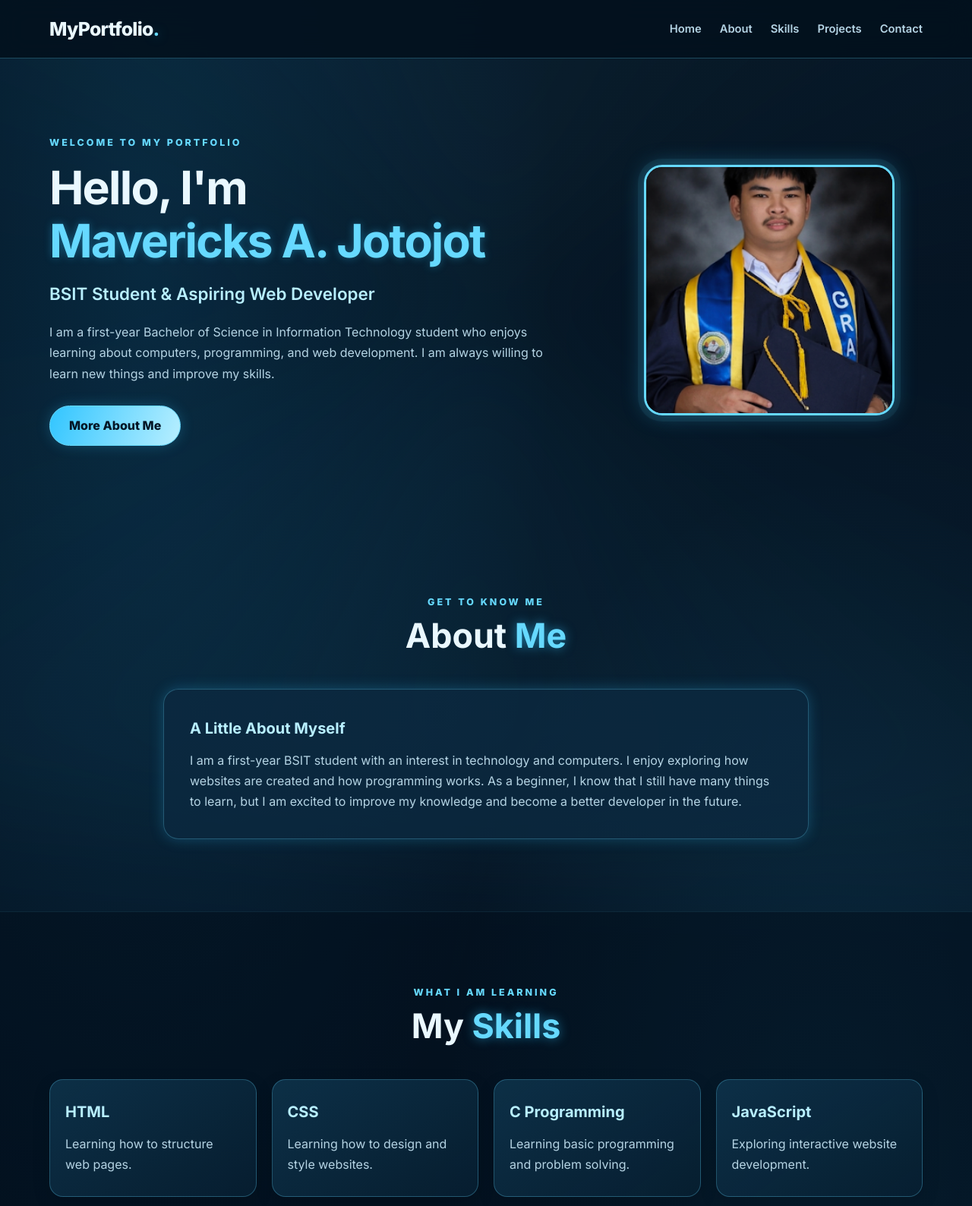
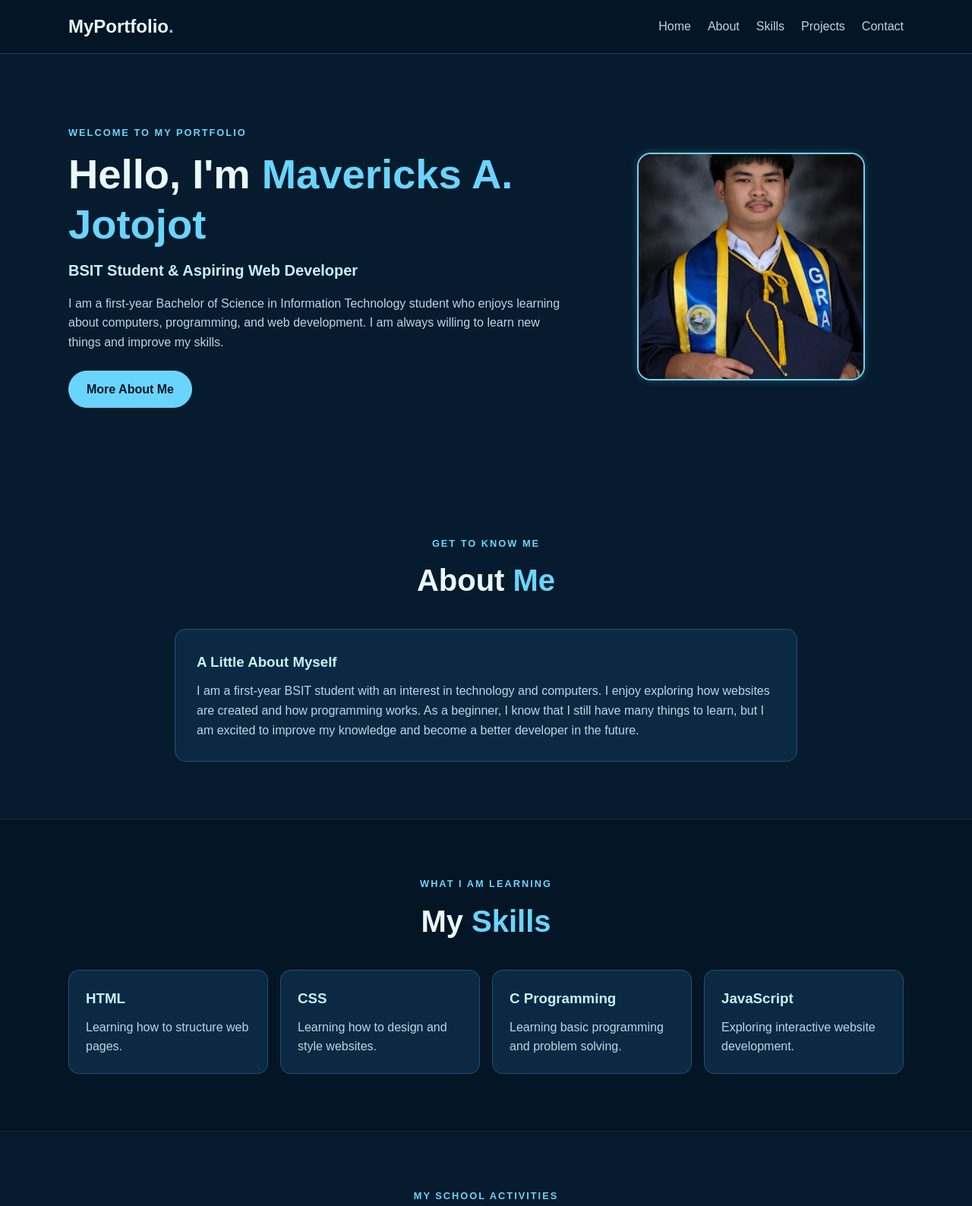
Before and after one commit to MaveJotojot/mavericks_portfolio-website5, a plain HTML site: page index.html in a window 1280 px wide. Shown: the top 1588 px of the page at 76% size. Drawn offline with Linux system fonts and the light colour scheme.

Commit message:
Update stylecss.css

```diff
--- a/stylecss.css
+++ b/stylecss.css
@@ -1,23 +1,15 @@
-/* =====================================================
-   MAVERICKS A. JOTOJOT - LIGHT BLUE ANIMATED PORTFOLIO
-   Save this file as: stylecss.css
-   Works with the class names in your existing index.html
-   ===================================================== */
-
-@import url('https://fonts.googleapis.com/css2?family=Inter:wght@400;500;600;700;800&display=swap');
+/* LIGHTWEIGHT LIGHT BLUE PORTFOLIO CSS
+   Save as: stylecss.css
+   Designed for your existing index.html.
+*/
 
 :root {
-    --bg: #061626;
-    --bg-deep: #03101d;
-    --panel: rgba(12, 42, 65, 0.78);
-    --panel-solid: #0c2a41;
-    --blue: #66d9ff;
-    --blue-bright: #31c5ff;
-    --blue-soft: #b8efff;
+    --navy: #061b2d;
+    --navy-light: #0b2942;
+    --blue: #69d5ff;
+    --blue-light: #c5f1ff;
     --text: #eaf8ff;
-    --muted: #b5d4e4;
-    --line: rgba(102, 217, 255, 0.28);
-    --glow: 0 0 18px rgba(49, 197, 255, 0.25);
+    --muted: #b9d7e6;
 }
 
 * {
@@ -28,282 +20,182 @@
 }
 
 body {
-    min-height: 100vh;
+    background: var(--navy);
+    color: var(--text);
+    font-family: Arial, sans-serif;
+    line-height: 1.6;
     overflow-x: hidden;
-    background:
-        radial-gradient(ellipse at 15% 10%, rgba(24, 133, 190, 0.20), transparent 35%),
-        radial-gradient(ellipse at 85% 45%, rgba(35, 172, 225, 0.13), transparent 34%),
-        linear-gradient(135deg, var(--bg-deep), var(--bg) 55%, #08243a);
-    color: var(--text);
-    font-family: 'Inter', Arial, sans-serif;
-    line-height: 1.7;
-}
-
-/* Subtle moving background glow (does not move the content) */
-body::before {
-    content: "";
-    position: fixed;
-    inset: -35%;
-    z-index: -1;
-    pointer-events: none;
-    background: conic-gradient(
-        from 90deg,
-        transparent,
-        rgba(49, 197, 255, 0.07),
-        transparent,
-        rgba(102, 217, 255, 0.06),
-        transparent
-    );
-    filter: blur(75px);
-    animation: backgroundDrift 18s ease-in-out infinite alternate;
-}
-
-@keyframes backgroundDrift {
-    from { transform: rotate(0deg) scale(1); }
-    to { transform: rotate(18deg) scale(1.08); }
 }
 
 /* NAVIGATION */
 header {
     position: sticky;
     top: 0;
-    z-index: 100;
-    background: rgba(3, 16, 29, 0.88);
-    border-bottom: 1px solid var(--line);
-    backdrop-filter: blur(16px);
-    -webkit-backdrop-filter: blur(16px);
+    z-index: 10;
+    background: #041525;
+    border-bottom: 1px solid rgba(105, 213, 255, 0.25);
 }
 
 .navbar {
-    width: min(1150px, 90%);
-    min-height: 76px;
+    width: 90%;
+    max-width: 1100px;
+    min-height: 70px;
     margin: auto;
     display: flex;
+    justify-content: space-between;
     align-items: center;
-    justify-content: space-between;
-    gap: 24px;
+    gap: 18px;
 }
 
 .logo {
     color: var(--text);
-    font-size: 1.55rem;
-    font-weight: 800;
-    letter-spacing: -0.7px;
-    white-space: nowrap;
+    font-size: 1.5rem;
 }
 
 .logo span,
 h1 span,
 .section-title h2 span {
     color: var(--blue);
-    text-shadow: 0 0 14px rgba(49, 197, 255, 0.55);
 }
 
 .nav-links {
     display: flex;
-    align-items: center;
-    justify-content: flex-end;
     flex-wrap: wrap;
-    gap: 8px 24px;
+    gap: 12px 22px;
     list-style: none;
 }
 
 .nav-links a {
-    position: relative;
     color: var(--muted);
-    font-size: 0.92rem;
-    font-weight: 600;
     text-decoration: none;
-    transition: color 0.25s ease, text-shadow 0.25s ease;
-}
-
-.nav-links a::after {
-    content: "";
-    position: absolute;
-    left: 0;
-    bottom: -7px;
-    width: 0;
-    height: 2px;
-    border-radius: 5px;
-    background: var(--blue);
-    box-shadow: 0 0 10px var(--blue);
-    transition: width 0.3s ease;
+    transition: color 0.2s ease;
 }
 
 .nav-links a:hover {
-    color: var(--blue-soft);
-    text-shadow: 0 0 12px rgba(102, 217, 255, 0.55);
-}
-
-.nav-links a:hover::after {
-    width: 100%;
+    color: var(--blue);
 }
 
 /* HOME */
 .home {
-    width: min(1150px, 90%);
-    min-height: 610px;
+    width: 90%;
+    max-width: 1100px;
+    min-height: 560px;
     margin: auto;
-    padding: 90px 0;
+    padding: 65px 0;
     display: grid;
-    grid-template-columns: minmax(0, 1.35fr) minmax(250px, 0.8fr);
+    grid-template-columns: 1.3fr 0.8fr;
     align-items: center;
-    gap: 65px;
+    gap: 45px;
 }
 
 .home-content {
-    animation: enterLeft 0.9s ease both;
+    animation: fadeIn 0.65s ease-out both;
 }
 
 .welcome,
 .section-title > p {
     color: var(--blue);
-    font-size: 0.78rem;
-    font-weight: 800;
-    letter-spacing: 3px;
+    font-size: 0.8rem;
+    font-weight: bold;
+    letter-spacing: 2px;
 }
 
 .home-content h1 {
-    margin: 15px 0;
-    color: var(--text);
-    font-size: clamp(2.2rem, 5vw, 3.8rem);
-    line-height: 1.15;
-    letter-spacing: -1.8px;
-}
-
-.home-content h1 span {
-    display: inline-block;
-    animation: textGlow 3s ease-in-out infinite alternate;
+    margin: 12px 0;
+    font-size: clamp(2rem, 5vw, 3.4rem);
+    line-height: 1.2;
 }
 
 .home-content h2 {
-    margin-bottom: 18px;
-    color: var(--blue-soft);
-    font-size: clamp(1.05rem, 2vw, 1.4rem);
-    font-weight: 600;
+    margin-bottom: 15px;
+    color: var(--blue-light);
+    font-size: 1.25rem;
 }
 
 .home-content > p:not(.welcome) {
-    max-width: 650px;
-    margin-bottom: 28px;
+    margin-bottom: 24px;
     color: var(--muted);
 }
 
 .home-image {
     display: flex;
+    justify-content: center;
     align-items: center;
-    justify-content: center;
-    animation: enterRight 1s ease both;
+    animation: fadeIn 0.8s ease-out both;
 }
 
-/* Profile image is intentionally STATIC: no floating or movement */
+/* Picture remains in a fixed position; no floating animation */
 .home-image img {
     display: block;
-    width: min(100%, 330px);
+    width: min(100%, 300px);
     height: auto;
-    max-height: 390px;
+    max-height: 380px;
     object-fit: cover;
-    object-position: center;
-    border: 3px solid var(--blue);
-    border-radius: 24px;
-    box-shadow:
-        0 0 0 8px rgba(102, 217, 255, 0.07),
-        0 0 28px rgba(49, 197, 255, 0.35);
+    border: 2px solid var(--blue);
+    border-radius: 18px;
+    box-shadow: 0 0 12px rgba(105, 213, 255, 0.22);
     animation: none !important;
     transform: none !important;
 }
 
-/* BUTTONS */
+/* BUTTON */
 .btn {
-    position: relative;
-    display: inline-flex;
-    align-items: center;
-    justify-content: center;
-    padding: 12px 25px;
-    overflow: hidden;
+    display: inline-block;
+    padding: 11px 23px;
     border: 1px solid var(--blue);
-    border-radius: 999px;
-    background: linear-gradient(110deg, var(--blue-bright), var(--blue-soft));
-    color: #031626;
-    font-weight: 800;
+    border-radius: 25px;
+    background: var(--blue);
+    color: #031522;
+    font-weight: bold;
     text-decoration: none;
-    box-shadow: 0 0 18px rgba(49, 197, 255, 0.24);
-    transition: transform 0.25s ease, box-shadow 0.25s ease, filter 0.25s ease;
-}
-
-.btn::before {
-    content: "";
-    position: absolute;
-    top: -60%;
-    left: -80%;
-    width: 45%;
-    height: 220%;
-    background: rgba(255, 255, 255, 0.55);
-    transform: rotate(25deg);
-    transition: left 0.55s ease;
+    transition: background 0.2s ease, box-shadow 0.2s ease;
 }
 
 .btn:hover {
-    transform: translateY(-3px);
-    filter: brightness(1.08);
-    box-shadow: 0 0 22px rgba(49, 197, 255, 0.55);
+    background: var(--blue-light);
+    box-shadow: 0 0 12px rgba(105, 213, 255, 0.35);
 }
 
-.btn:hover::before {
-    left: 140%;
-}
-
-/* GENERAL SECTIONS */
+/* SECTIONS */
 .section {
-    width: 100%;
-    padding: 95px max(5%, calc((100% - 1150px) / 2));
-    position: relative;
+    padding: 75px max(5%, calc((100% - 1100px) / 2));
 }
 
 .dark-section {
-    background: rgba(3, 16, 29, 0.55);
-    border-top: 1px solid rgba(102, 217, 255, 0.10);
-    border-bottom: 1px solid rgba(102, 217, 255, 0.10);
+    background: #041525;
+    border-top: 1px solid rgba(105, 213, 255, 0.12);
+    border-bottom: 1px solid rgba(105, 213, 255, 0.12);
 }
 
 .section-title {
-    margin-bottom: 42px;
+    margin-bottom: 32px;
     text-align: center;
-    animation: fadeUp 0.8s ease both;
+    animation: fadeIn 0.6s ease-out both;
 }
 
 .section-title h2 {
-    margin-top: 8px;
-    color: var(--text);
-    font-size: clamp(2rem, 4vw, 2.8rem);
-    line-height: 1.2;
+    margin-top: 6px;
+    font-size: clamp(1.8rem, 4vw, 2.5rem);
 }
 
 /* ABOUT */
-.about-content {
-    max-width: 850px;
+.about-content,
+.education-card,
+.contact-content {
+    max-width: 820px;
     margin: auto;
-    padding: 34px;
-    border: 1px solid var(--line);
-    border-radius: 20px;
-    background: var(--panel);
-    box-shadow: var(--glow);
-    animation: fadeUp 0.9s ease both;
-    transition: border-color 0.3s ease, box-shadow 0.3s ease;
-}
-
-.about-content:hover {
-    border-color: rgba(102, 217, 255, 0.65);
-    box-shadow: 0 0 25px rgba(49, 197, 255, 0.17);
+    padding: 28px;
+    border: 1px solid rgba(105, 213, 255, 0.25);
+    border-radius: 15px;
+    background: var(--navy-light);
 }
 
 .about-content h3,
 .skill-card h3,
 .project-card h3,
 .education-card h3 {
-    margin-bottom: 12px;
-    color: var(--blue-soft);
-    font-size: 1.25rem;
+    margin-bottom: 10px;
+    color: var(--blue-light);
 }
 
 .about-content p,
@@ -318,177 +210,105 @@ h1 span,
 .skills-container {
     display: grid;
     grid-template-columns: repeat(4, minmax(0, 1fr));
-    gap: 20px;
+    gap: 16px;
 }
 
 .skill-card {
-    min-height: 155px;
-    padding: 25px 20px;
-    border: 1px solid var(--line);
-    border-radius: 18px;
-    background: linear-gradient(145deg, rgba(13, 49, 73, 0.95), rgba(7, 31, 49, 0.9));
-    box-shadow: 0 8px 25px rgba(0, 0, 0, 0.12);
-    animation: fadeUp 0.8s ease both;
-    transition: transform 0.3s ease, border-color 0.3s ease, box-shadow 0.3s ease;
+    padding: 22px;
+    border: 1px solid rgba(105, 213, 255, 0.22);
+    border-radius: 14px;
+    background: var(--navy-light);
+    transition: border-color 0.2s ease, transform 0.2s ease;
 }
 
-.skill-card:nth-child(2) { animation-delay: 0.1s; }
-.skill-card:nth-child(3) { animation-delay: 0.2s; }
-.skill-card:nth-child(4) { animation-delay: 0.3s; }
-
 .skill-card:hover {
-    transform: translateY(-7px);
     border-color: var(--blue);
-    box-shadow: 0 0 22px rgba(49, 197, 255, 0.2);
+    transform: translateY(-3px);
 }
 
 /* PROJECTS */
 .projects-container {
     display: grid;
     grid-template-columns: repeat(3, minmax(0, 1fr));
-    gap: 22px;
+    gap: 18px;
 }
 
 .project-card {
-    position: relative;
-    min-height: 245px;
-    padding: 28px 24px;
-    overflow: hidden;
-    border: 1px solid var(--line);
-    border-radius: 20px;
-    background: var(--panel);
-    transition: transform 0.3s ease, border-color 0.3s ease, box-shadow 0.3s ease;
-    animation: fadeUp 0.8s ease both;
-}
-
-.project-card:nth-child(2) { animation-delay: 0.12s; }
-.project-card:nth-child(3) { animation-delay: 0.24s; }
-
-.project-card::before {
-    content: "";
-    position: absolute;
-    top: 0;
-    left: 0;
-    width: 100%;
-    height: 3px;
-    background: linear-gradient(90deg, transparent, var(--blue), transparent);
-    transform: translateX(-100%);
-    transition: transform 0.55s ease;
+    padding: 24px;
+    border: 1px solid rgba(105, 213, 255, 0.22);
+    border-radius: 15px;
+    background: var(--navy-light);
+    transition: border-color 0.2s ease, transform 0.2s ease;
 }
 
 .project-card:hover {
-    transform: translateY(-7px);
-    border-color: rgba(102, 217, 255, 0.7);
-    box-shadow: 0 12px 30px rgba(0, 0, 0, 0.2), 0 0 18px rgba(49, 197, 255, 0.15);
-}
-
-.project-card:hover::before {
-    transform: translateX(0);
+    border-color: var(--blue);
+    transform: translateY(-3px);
 }
 
 .project-number {
-    margin-bottom: 13px;
+    margin-bottom: 10px;
     color: var(--blue);
-    font-size: 1.8rem;
-    font-weight: 800;
-    text-shadow: 0 0 12px rgba(49, 197, 255, 0.4);
+    font-size: 1.5rem;
+    font-weight: bold;
 }
 
 .project-card span {
     display: inline-block;
-    margin-top: 18px;
-    padding: 5px 12px;
-    border: 1px solid var(--line);
-    border-radius: 999px;
-    background: rgba(49, 197, 255, 0.08);
-    color: var(--blue-soft);
+    margin-top: 14px;
+    padding: 4px 10px;
+    border: 1px solid rgba(105, 213, 255, 0.3);
+    border-radius: 20px;
+    color: var(--blue-light);
     font-size: 0.8rem;
-    font-weight: 700;
 }
 
-/* EDUCATION */
+/* EDUCATION AND CONTACT */
 .education-card {
-    max-width: 850px;
-    margin: auto;
-    padding: 32px;
-    border: 1px solid var(--line);
-    border-left: 4px solid var(--blue);
-    border-radius: 18px;
-    background: var(--panel);
-    box-shadow: var(--glow);
-    animation: fadeUp 0.9s ease both;
-    transition: transform 0.3s ease, box-shadow 0.3s ease;
-}
-
-.education-card:hover {
-    transform: translateY(-5px);
-    box-shadow: 0 0 25px rgba(49, 197, 255, 0.2);
+    border-left: 3px solid var(--blue);
 }
 
 .education-card p + p {
-    margin-top: 8px;
+    margin-top: 7px;
 }
 
-/* CONTACT */
 .contact-content {
-    max-width: 700px;
-    margin: auto;
-    padding: 38px 25px;
-    border: 1px solid var(--line);
-    border-radius: 20px;
-    background: var(--panel);
     text-align: center;
-    box-shadow: var(--glow);
-    animation: fadeUp 0.9s ease both;
 }
 
 .contact-content p {
-    margin-bottom: 24px;
+    margin-bottom: 20px;
 }
 
 /* FOOTER */
 footer {
-    padding: 25px 5%;
-    border-top: 1px solid var(--line);
-    background: rgba(3, 16, 29, 0.9);
+    padding: 22px 5%;
+    background: #03111e;
+    border-top: 1px solid rgba(105, 213, 255, 0.2);
     text-align: center;
 }
 
 footer p {
-    color: #91b8cc;
+    color: var(--muted);
     font-size: 0.88rem;
 }
 
-footer p + p {
-    margin-top: 4px;
-}
-
-/* KEYFRAME ANIMATIONS */
-@keyframes fadeUp {
-    from { opacity: 0; transform: translateY(24px); }
-    to { opacity: 1; transform: translateY(0); }
-}
-
-@keyframes enterLeft {
-    from { opacity: 0; transform: translateX(-35px); }
-    to { opacity: 1; transform: translateX(0); }
-}
-
-@keyframes enterRight {
-    from { opacity: 0; transform: translateX(35px); }
-    to { opacity: 1; transform: translateX(0); }
-}
-
-@keyframes textGlow {
-    from { text-shadow: 0 0 8px rgba(49, 197, 255, 0.25); }
-    to { text-shadow: 0 0 19px rgba(49, 197, 255, 0.7); }
+/* LIGHT, ONE-TIME ENTRANCE ANIMATION */
+@keyframes fadeIn {
+    from {
+        opacity: 0;
+        transform: translateY(12px);
+    }
+    to {
+        opacity: 1;
+        transform: translateY(0);
+    }
 }
 
 /* TABLET */
-@media (max-width: 900px) {
+@media (max-width: 850px) {
     .home {
-        gap: 35px;
-        min-height: 540px;
+        gap: 25px;
     }
 
     .skills-container {
@@ -498,42 +318,32 @@ footer p + p {
     .projects-container {
         grid-template-columns: repeat(2, minmax(0, 1fr));
     }
-
-    .project-card:last-child {
-        grid-column: 1 / -1;
-    }
 }
 
 /* MOBILE */
-@media (max-width: 650px) {
+@media (max-width: 600px) {
     .navbar {
-        width: 90%;
-        padding: 15px 0;
+        width: 92%;
+        padding: 14px 0;
         flex-direction: column;
-        gap: 12px;
+        gap: 10px;
     }
 
     .nav-links {
         justify-content: center;
-        gap: 8px 16px;
+        gap: 8px 15px;
     }
 
     .nav-links a {
-        font-size: 0.82rem;
+        font-size: 0.85rem;
     }
 
     .home {
-        width: 90%;
         min-height: auto;
-        padding: 65px 0 75px;
+        padding: 48px 0 58px;
         grid-template-columns: 1fr;
-        gap: 35px;
+        gap: 25px;
         text-align: center;
-    }
-
-    .home-content h1 {
-        font-size: clamp(2rem, 9vw, 2.8rem);
-        letter-spacing: -1px;
     }
 
     .home-image {
@@ -541,45 +351,33 @@ footer p + p {
     }
 
     .home-image img {
-        width: min(68vw, 245px);
-        max-height: 300px;
-        border-radius: 20px;
+        width: min(65vw, 230px);
+        max-height: 290px;
     }
 
     .section {
-        padding: 70px 5%;
-    }
-
-    .section-title {
-        margin-bottom: 30px;
+        padding: 58px 5%;
     }
 
     .about-content,
-    .education-card {
-        padding: 25px 20px;
+    .education-card,
+    .contact-content {
+        padding: 22px 18px;
     }
 
     .skills-container,
     .projects-container {
         grid-template-columns: 1fr;
     }
-
-    .project-card:last-child {
-        grid-column: auto;
-    }
-
-    .skill-card,
-    .project-card {
-        min-height: auto;
-    }
 }
 
-/* Respect users who prefer reduced motion */
+/* Accessibility: disable motion when requested by device settings */
 @media (prefers-reduced-motion: reduce) {
-    *, *::before, *::after {
+    *,
+    *::before,
+    *::after {
         scroll-behavior: auto !important;
-        animation-duration: 0.01ms !important;
-        animation-iteration-count: 1 !important;
-        transition-duration: 0.01ms !important;
+        animation: none !important;
+        transition: none !important;
     }
-    }
+   }
```
